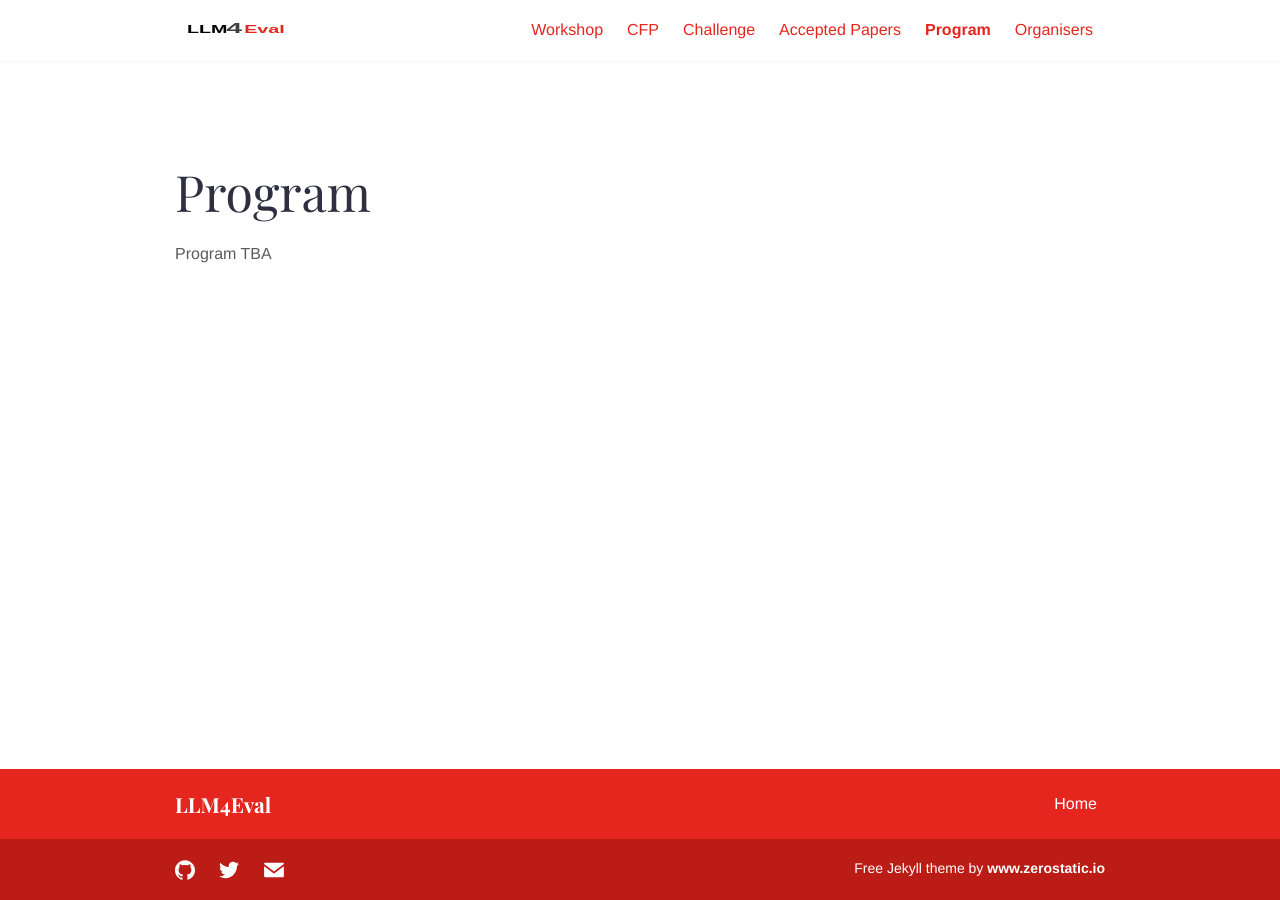
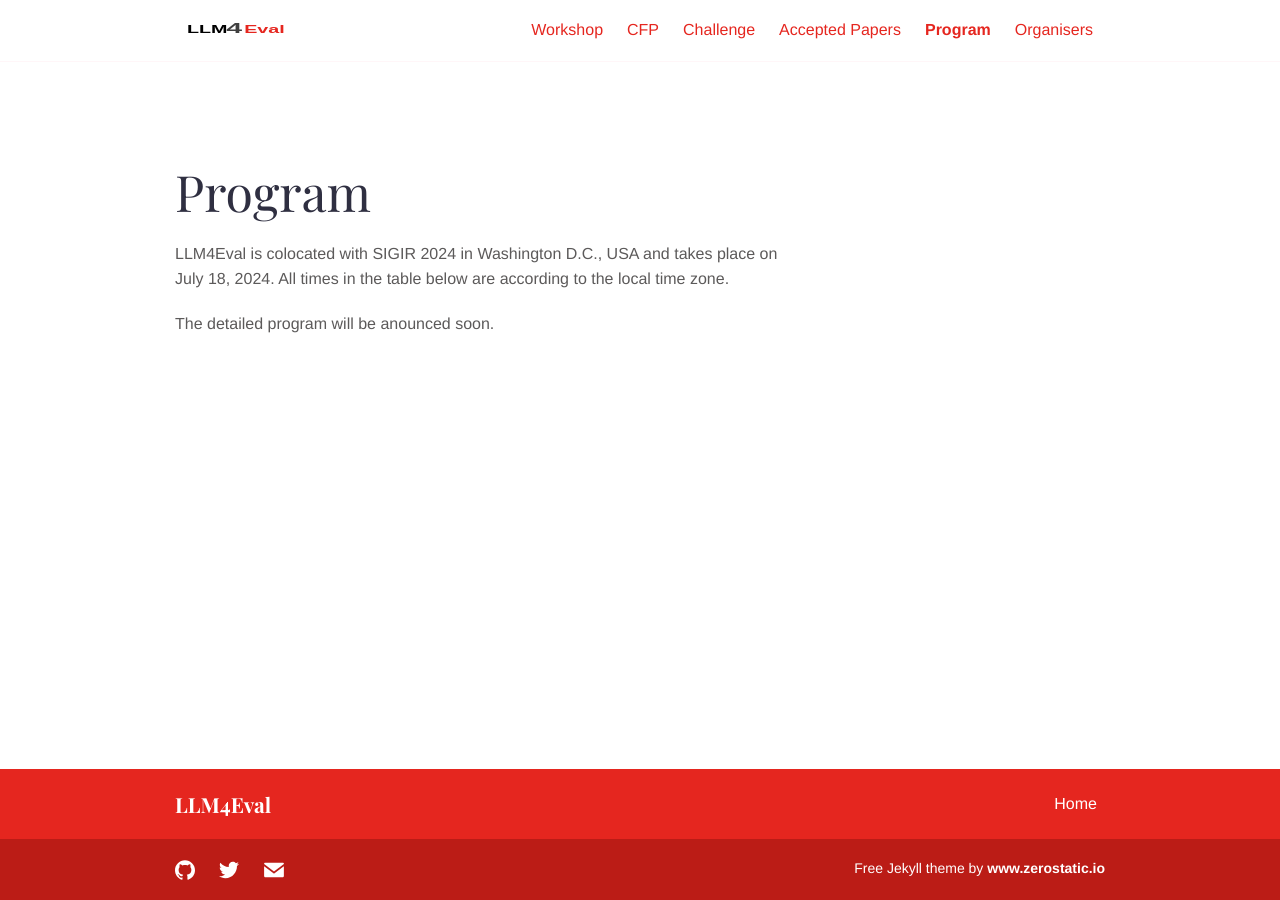
Before and after one commit to LLM4Eval/llm4eval, a Jekyll site: the page built from program.md, in a window 1280 px wide. Built offline with Jekyll 4.4.1, drawn with Linux system fonts in a browser that asks for light colours.

Commit message:
Update program.md

```diff
--- a/program.md
+++ b/program.md
@@ -5,4 +5,6 @@ description: Program
 bodyClass: page-about
 ---
 
-Program TBA
+LLM4Eval is colocated with SIGIR 2024 in Washington D.C., USA and takes place on July 18, 2024. All times in the table below are according to the local time zone.
+
+The detailed program will be anounced soon.
```
